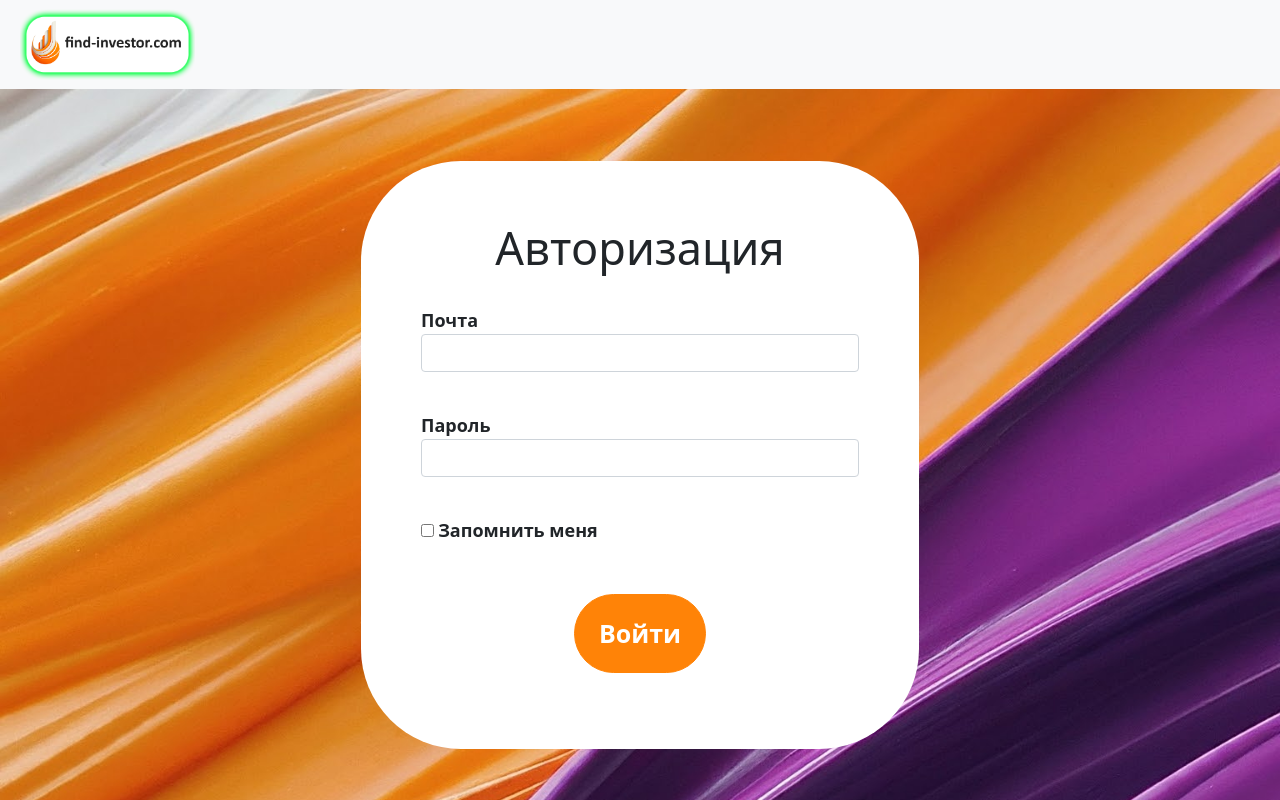
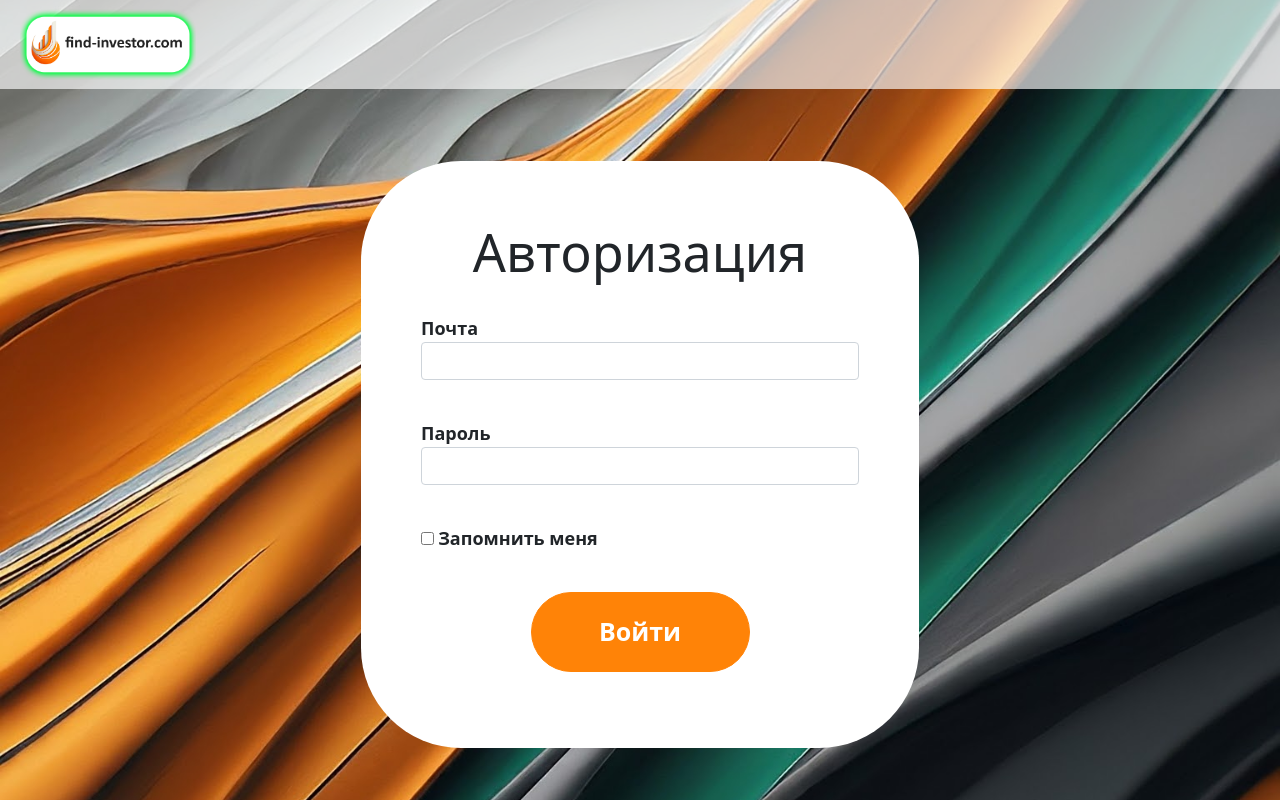
Before and after one commit to Gigirka/invest-free, a Flask app: page /login in a window 1280 px wide. Run offline with Flask 3, Linux system fonts and the light colour scheme.

Commit message:
Немного изменил дизайн, сменил фон на главной странице и фон header

```diff
--- a/templates/add_job.html
+++ b/templates/add_job.html
@@ -99,6 +99,7 @@
         border-top-right-radius: 130px;
         width: 90%;
         margin: 0 auto;
+        height: 1000px;
     }
     .registration-block img {
         display: block;
--- a/templates/base.html
+++ b/templates/base.html
@@ -10,6 +10,17 @@
         <link rel="stylesheet" type="text/css" href="{url_for('static', filename='css/style.css')}" />
         <title>{{title}}</title>
         <style>
+
+            .header {
+                background-color: rgba(255, 255, 255, 0.65);
+
+                text-align: center;
+
+                background-size: 2000px 2000px;
+                background-position: center center;
+                background-repeat: no-repeat;
+            }
+
             .profile-picture-container {
               width: 15%;
               height: 15%;
@@ -26,9 +37,9 @@
     <body>
 
         {% if current_user.is_authenticated %}
-        <header>
+        <div class="header">
 
-            <nav class="navbar navbar-light bg-light row align-items-center">
+            <nav class="navbar">
                 <div class="col-11 d-flex align-items-center">
                     <div class="col-2 text-end" style="margin-left: 0px;">
                         <a href="/">
@@ -62,11 +73,11 @@
                 </div>
 
             </nav>
-        </header>
+        </div>
         {% else %}
             {% if not(current_user.is_authenticated) and request.path != "/" %}
-                <header>
-                    <nav class="navbar navbar-light bg-light row align-items-center">
+                <div class="header">
+                    <nav class="navbar">
                         <div class="col-11 d-flex align-items-center">
                             <div class="col-2 text-end" style="margin-left: 0px;">
                                 <a href="/">
@@ -75,7 +86,7 @@
                             </div>
                         </div>
                     </nav>
-                </header>
+                </div>
         {% endif %}
         {% endif %}
 
--- a/templates/login.html
+++ b/templates/login.html
@@ -3,7 +3,7 @@
 {% block content %}
 <style>
     body {
-      background-image: url("static/img/4.jpg");
+      background-image: url("static/img/10.jpg");
       background-size: cover;
       background-position: center center;
       background-repeat: no-repeat;
@@ -26,8 +26,8 @@
         font-family: 'Open Sans', sans-serif;
         font-weight: bold;
         display: block;
-        width: 30%;
-        margin: 10px auto;
+        width: 50%;
+        margin: auto;
         padding: 20px;
         font-size: 25px;
         border-radius: 40px;
@@ -51,13 +51,14 @@
         width: 50%;
         height: auto;
         margin: auto;
+
     }
     .registration-block img {
-        display: block;
+        display: flex;
+    }
 
-    }
     h1{
-        font-size: 45px;
+        font-size: 52px;
     }
 </style>
 <br><br><br>
--- a/templates/register-business.html
+++ b/templates/register-business.html
@@ -3,7 +3,7 @@
 {% block content %}
 <style>
     body {
-      background-image: url("static/img/4.jpg");
+      background-image: url("static/img/7.jpg");
       background-size: cover;
       background-position: center center;
       background-repeat: no-repeat;
@@ -52,12 +52,14 @@
         border-top-right-radius: 130px;
         width: 90%;
         margin: 0 auto;
+        height: auto;
     }
     .registration-block img {
         display: block;
         margin: 0 auto 15px auto;
     }
-        h1{
+
+    h1{
         font-size: 45px;
     }
 </style>
--- a/templates/register-invest.html
+++ b/templates/register-invest.html
@@ -3,7 +3,7 @@
 {% block content %}
 <style>
     body {
-      background-image: url("static/img/4.jpg");
+      background-image: url("static/img/7.jpg");
       background-size: cover;
       background-position: center center;
       background-repeat: no-repeat;
@@ -52,6 +52,7 @@
         border-top-right-radius: 130px;
         width: 90%;
         margin: 0 auto;
+        height: auto;
     }
     .registration-block img {
         display: block;
@@ -60,6 +61,7 @@
     h1{
         font-size: 45px;
     }
+
 </style>
 <br><br>
 <div class="registration-block">
```
Also changed, not shown: templates/index.html (+91 -6 lines), db/mars.db, static/img/10.jpg (added), static/img/11.jpg (added), static/img/12.jpg (added), static/img/13.jpg (added), static/img/5.jpg (added), static/img/6.jpg (added), static/img/7.jpg (added), static/img/8.jpg (added), static/img/9.jpg (added), static/img/logo.jpg (deleted).
